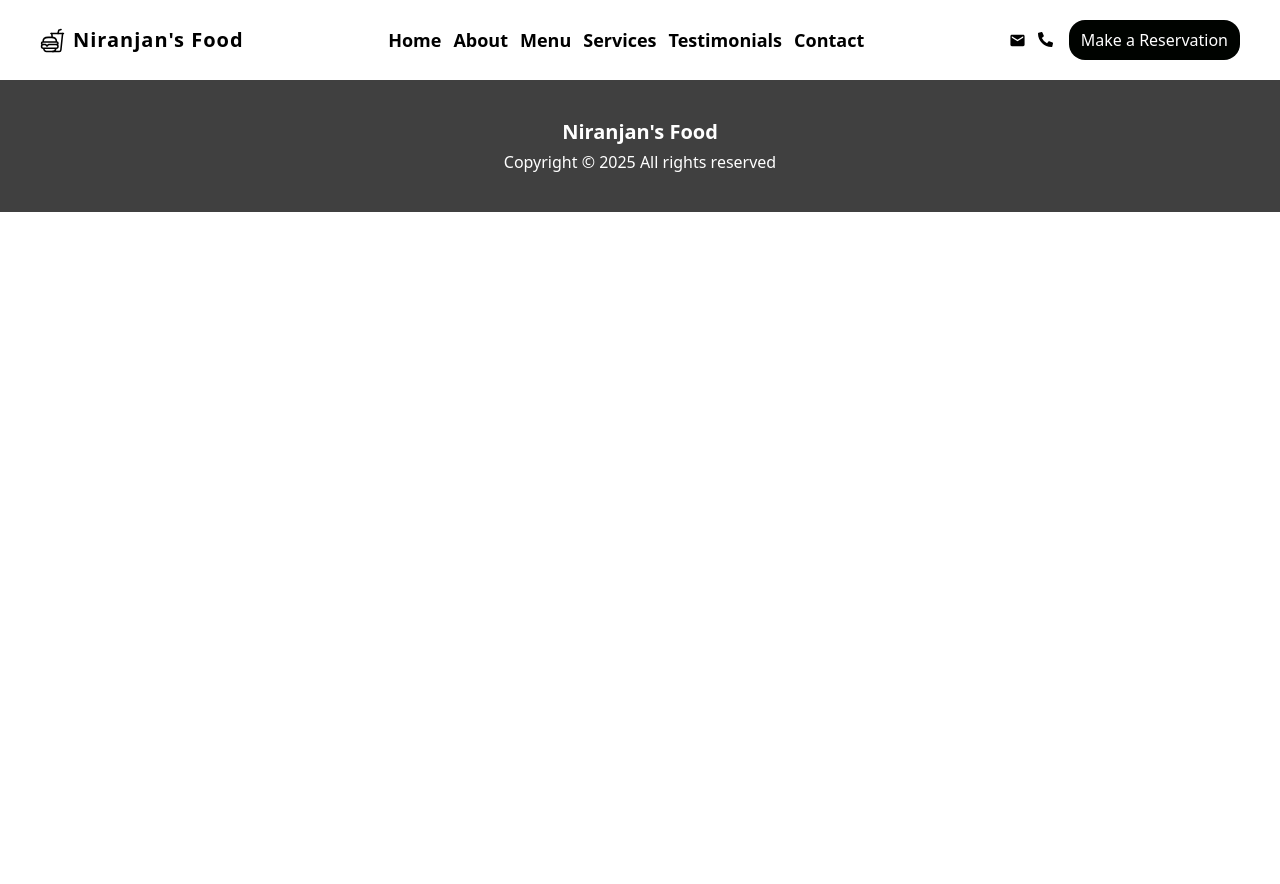
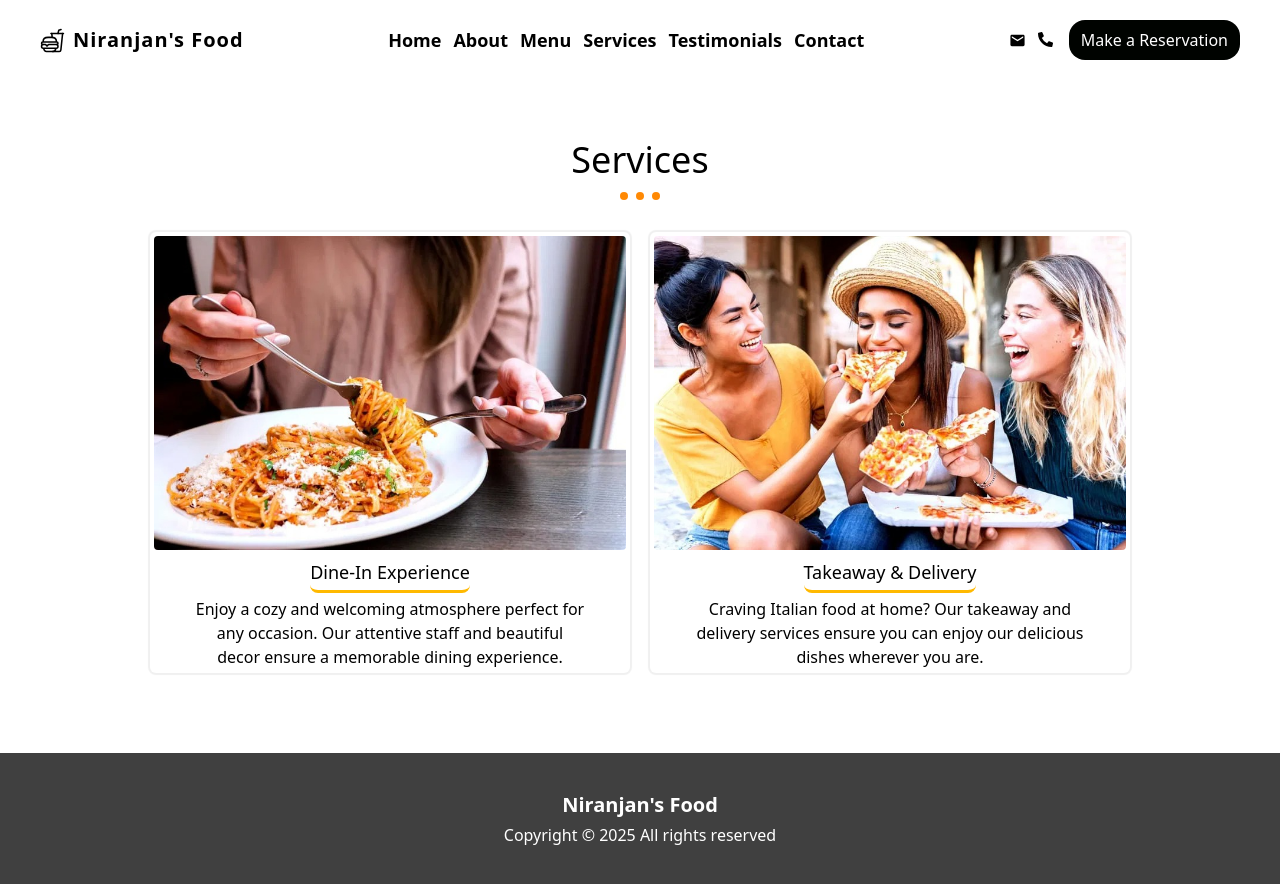
Before and after one commit to Pasupuleti-Niranjan7/The-Italian-Kitchen, a React (Vite) app: page /services in a window 1280 px wide. Before the commit the page ends 800 px from the top, so only its background shows below. Built offline with nearby package versions, Linux system fonts and the light colour scheme.

Commit message:
second commit

```diff
--- a/src/App.jsx
+++ b/src/App.jsx
@@ -3,9 +3,10 @@ import Navbar from "./Navbar"
 import HomeLayout from "./components/HomeLayout/HomeLayout"
 import Footer from "./Footer";
 import About from "./components/About/About";
+import Menu from "./components/Menu/Menu";
+import Services from "./components/OurServices/Services";
 
 function App() {
-
   return (
     <>
       <BrowserRouter>
@@ -13,6 +14,8 @@ function App() {
         <Routes>
           <Route path="/" element={<HomeLayout />} />
           <Route path="about" element={<About />} />
+          <Route path="menu" element={<Menu />} />
+          <Route path="services" element={<Services />} />
         </Routes>
         <Footer />
       </BrowserRouter>
--- a/src/Navbar.jsx
+++ b/src/Navbar.jsx
@@ -45,8 +45,12 @@ let Navbar = () => {
               <li className="p-3 border-b border-b-gray-300">
                 <Link to="about">About</Link>
               </li>
-              <li className="p-3 border-b border-b-gray-300">Menu</li>
-              <li className="p-3 border-b border-b-gray-300">Services</li>
+              <li className="p-3 border-b border-b-gray-300">
+                <Link to="menu">Menu</Link>
+              </li>
+              <li className="p-3 border-b border-b-gray-300">
+                <Link to="services">Services</Link>
+              </li>
               <li className="p-3 border-b border-b-gray-300">Testimonials</li>
               <li className="p-3 ">Contact</li>
             </nav>
@@ -90,10 +94,10 @@ let Navbar = () => {
               <Link to="about">About</Link>
             </li>
             <li className="md:text-base lg:text-lg font-[Radio Canada] font-semibold">
-              Menu
+              <Link to="menu">Menu</Link>
             </li>
             <li className="md:text-base lg:text-lg font-[Radio Canada] font-semibold">
-              Services
+              <Link to="services">Services</Link>
             </li>
             <li className="md:text-base lg:text-lg font-[Radio Canada] font-semibold">
               Testimonials
--- /dev/null
+++ b/src/components/Menu/Menu.jsx
@@ -0,0 +1,99 @@
+
+import Drinks from "../HomeLayout/Drinks";
+import Sidedishes from "../HomeLayout/Sidedishes";
+import Deserts from "../HomeLayout/Deserts";
+import { useState } from "react";
+import Mainmenu from "../HomeLayout/Mainmenu";
+
+function Menu() {
+        let [currentMenu, setCurrentMenu] = useState("Main Menu");
+
+        function updateCurrentMenu() {
+                if (currentMenu == "Main Menu") {
+                  return <Mainmenu />;
+                } else if (currentMenu == "Sides") {
+                  return <Sidedishes />;
+                } else if (currentMenu == "Drinks") {
+                  return <Drinks />;
+                } else if (currentMenu == "Deserts") {
+                  return <Deserts />;
+                }
+        }
+
+  return (
+    <>
+      <section className="sm:px-8 md:px-10 mx-auto px-5 my-15">
+        <h3
+          className="font-semibold text-2xl md:text-3xl lg:text-4xl text-center flex flex-col items-center"
+        >
+          Our Menu
+        </h3>
+
+        <div
+          className="flex gap-2 justify-center items-center mt-4"
+        >
+          <p className="h-2 w-2 rounded-full bg-orange-400"></p>
+          <p className="h-2 w-2 rounded-full bg-orange-400"></p>
+          <p className="h-2 w-2 rounded-full bg-orange-400"></p>
+        </div>
+
+        {/* Types */}
+        <section
+          className="flex gap-3 my-6 items-center justify-center"
+        >
+          <button
+            onClick={() => setCurrentMenu("Main Menu")}
+            className={
+              currentMenu == "Main Menu"
+                ? "bg-orange-400 text-black border-none px-3 py-2 md:px-4 md:py-2 sc md:text-base rounded-sm font-normal sm:font-medium"
+                : "border-orange-400 border text-orange-400 px-1 py-0.5 md:px-4 md:py-1 md:text-base  rounded-sm font-normal sm:font-medium"
+            }
+          >
+            Main Menu
+          </button>
+          <button
+            onClick={() => setCurrentMenu("Sides")}
+            className={
+              currentMenu == "Sides"
+                ? "bg-orange-400 text-black border-none px-3 py-2 md:px-4 md:py-2 sc md:text-base rounded-sm font-normal sm:font-medium"
+                : "border-orange-400 border text-orange-400 px-1 py-0.5 md:px-4 md:py-1 md:text-base  rounded-sm font-normal sm:font-medium"
+            }
+          >
+            Sides
+          </button>
+          <button
+            onClick={() => setCurrentMenu("Drinks")}
+            className={
+              currentMenu == "Drinks"
+                ? "bg-orange-400 text-black border-none px-3 py-2 md:px-4 md:py-2 sc md:text-base rounded-sm font-normal sm:font-medium"
+                : "border-orange-400 border text-orange-400 px-1 py-0.5 md:px-4 md:py-1 md:text-base  rounded-sm font-normal sm:font-medium"
+            }
+          >
+            Drinks
+          </button>
+          <button
+            onClick={() => setCurrentMenu("Deserts")}
+            className={
+              currentMenu == "Deserts"
+                ? "bg-orange-400 text-black border-none px-3 py-2 md:px-4 md:py-2 sc md:text-base rounded-sm font-normal sm:font-medium"
+                : "border-orange-400 border text-orange-400 px-1 py-0.5 md:px-4 md:py-1 md:text-base  rounded-sm font-normal sm:font-medium"
+            }
+          >
+            Desserts
+          </button>
+        </section>
+
+        {/* Menu Items */}
+
+        <section className="flex flex-col justify-start items-center my-15">
+          <h4 className="text-lg md:text-xl lg:text-2xl md:font-semibold lg:font-bold font-medium">
+            {currentMenu}
+          </h4>
+          {updateCurrentMenu()}
+        </section>
+      </section>
+    </>
+  );
+}
+
+export default Menu
--- /dev/null
+++ b/src/components/OurServices/Services.jsx
@@ -0,0 +1,77 @@
+
+
+let Services = () => {
+  let services = [
+    {
+      id: 1,
+      img: "/public/services1.jpg",
+      heading: "Dine-In Experience",
+      details:
+        "Enjoy a cozy and welcoming atmosphere perfect for any occasion. Our attentive staff and beautiful decor ensure a memorable dining experience.",
+    },
+    {
+      id: 2,
+      img: "/public/services2.jpg",
+      heading: "Takeaway & Delivery",
+      details:
+        "Craving Italian food at home? Our takeaway and delivery services ensure you can enjoy our delicious dishes wherever you are.",
+    },
+  ];
+
+  return (
+    <>
+      <section className="max-w-[1300px] mx-auto px-5 flex flex-col items-center my-15">
+        {/* heading */}
+        <h3
+          initial={{ opacity: 0, y: 70 }}
+          whileInView={{ opacity: 1, y: 0 }}
+          transition={{ duration: 0.7 }}
+          viewport={{ once: true, amount: 0.3 }}
+          className="font-medium text-lg md:text-2xl lg:text-4xl text-center flex flex-col items-center"
+        >
+          Services
+        </h3>
+
+        <div
+          initial={{ opacity: 0, y: 70 }}
+          whileInView={{ opacity: 1, y: 0 }}
+          transition={{ duration: 0.7 }}
+          viewport={{ once: true, amount: 0.3 }}
+          className="flex gap-2 justify-center items-center my-3"
+        >
+          <p className="h-2 w-2 rounded-full bg-orange-400"></p>
+          <p className="h-2 w-2 rounded-full bg-orange-400"></p>
+          <p className="h-2 w-2 rounded-full bg-orange-400"></p>
+        </div>
+
+        <section
+          initial={{ opacity: 0, y: 70 }}
+          whileInView={{ opacity: 1, y: 0 }}
+          transition={{ duration: 0.7 }}
+          onViewportEnter={{ once: true, amount: 0.3 }}
+          className="flex flex-col md:flex-row my-5 gap-5"
+        >
+          {services.map((service) => (
+            <div
+              key={service.id}
+              className="flex flex-col items-center bg-white p-1 shadow-[0_0_1px_2px_#f0f0f0] rounded-md gap-1 md:w-90 lg:w-120 2xl:w-140"
+            >
+              <img
+                src={service.img}
+                alt=""
+                className="rounded-sm max-sm:w-full md:w-150 lg:w-140 2xl:w-135"
+              />
+              <h3 className="text-lg font-medium border-l-0 border-r-0 border-b-3 border-amber-400 rounded-lg py-1">
+                {service.heading}
+              </h3>
+              <p className="text-center text-base text-pretty px-10">
+                {service.details}
+              </p>
+            </div>
+          ))}
+        </section>
+      </section>
+    </>
+  );
+};
+export default Services;
```
